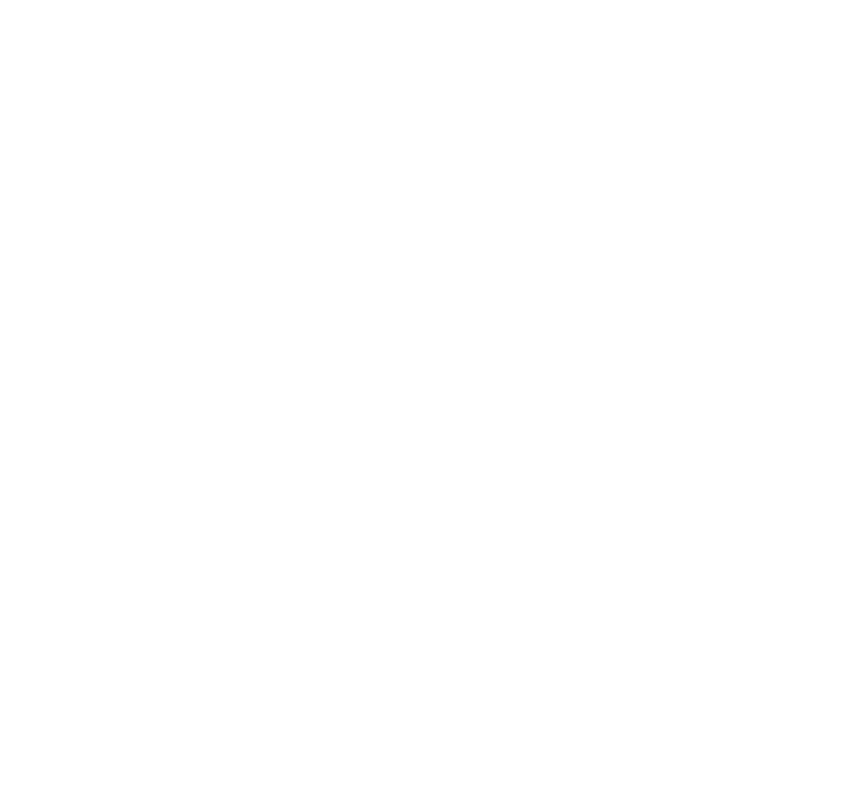
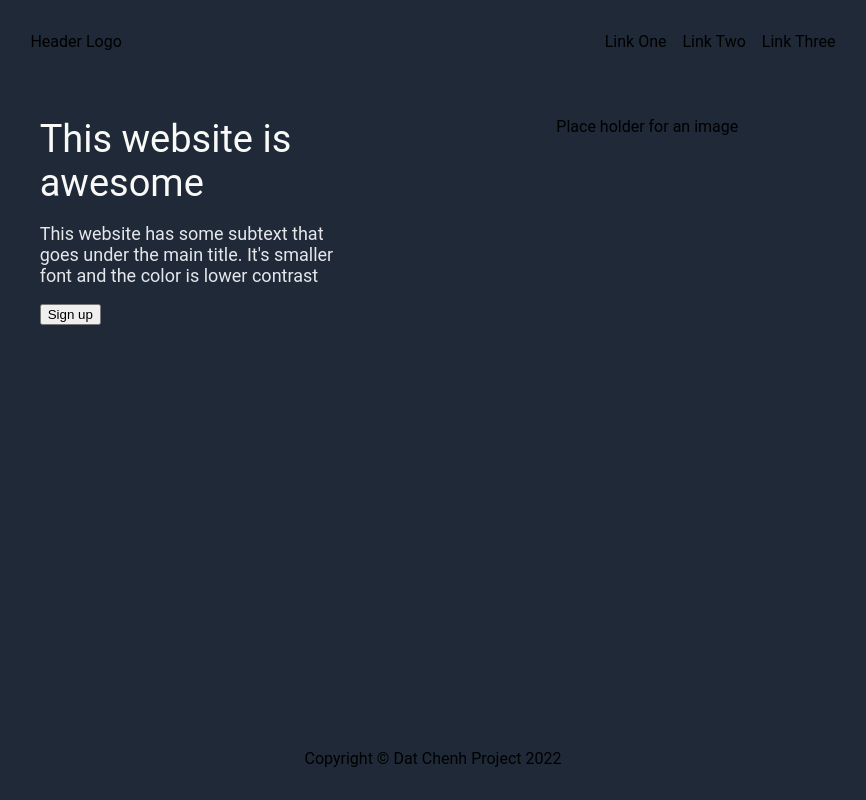
Before and after one commit to datchenh/landing-page, a plain HTML site: page index.html in a window 1280 px wide. Shown: the whole page, without its empty margins (207-1073 px from the left). Drawn offline with Linux system fonts and the light colour scheme.

Commit message:
adding footer and header

```diff
--- a/index.html
+++ b/index.html
@@ -1,21 +1,37 @@
 <!DOCTYPE html>
 <html lang="en">
+
 <head>
     <meta charset="UTF-8">
     <meta http-equiv="X-UA-Compatible" content="IE=edge">
     <meta name="viewport" content="width=device-width, initial-scale=1.0">
     <title>Landing Page</title>
+    <link rel="stylesheet" href="style.css">
 </head>
+
 <body>
+        <div class="header">
+            <p>Header Logo</p>
+            <ul class="right-link">
+                <li><a href="link-one"></a>Link One</li>
+                <li><a href="link-two"></a>Link Two</li>
+                <li><a href="link-three"></a>Link Three</li>
+            </ul>
+        </div>
 
     <div class="container">
-
-
-
-
-
+        <div class="card">
+            <div class="hero">This website is awesome</div>
+            <p>This website has some subtext that goes under the main title. It's smaller font and the color is lower
+                contrast</p>
+            <button>Sign up</button>
+        </div>
+        <div class="card">Place holder for an image</div>
     </div>
 
+    <div class="footer">
+        <p>Copyright &copy; Dat Chenh Project 2022</p>
+    </div>
+</body>
 
-</body>
 </html>
--- a/style.css
+++ b/style.css
@@ -0,0 +1,57 @@
+body{
+    display: flex;
+    flex-direction: column;
+    height: 100vh;
+    margin: 0;
+    overflow: hidden;
+    font-family: Roboto, sans-serif;
+
+}
+
+.header, .footer{
+    display: flex;
+    background-color: #1F2937;
+    justify-content: space-around;
+    padding: 16px;
+
+}
+
+.header{
+    padding-bottom: 50px;
+}
+.footer{
+    display: flex;
+    justify-content: center;
+}
+
+ul{
+    display: flex;
+    gap: 16px;
+}
+li{
+    list-style-type: none;
+}
+
+.container{
+    display: flex;
+    background-color: #1F2937;
+    /* flex-direction: row; */
+    flex-wrap: wrap;
+    justify-content: space-evenly;
+    flex: 1;
+    padding-left: 50px
+}
+.card{
+    border: 1px;
+    width: 320px;
+    /* margin-left: 70px; */
+}
+
+.hero{
+    color: #f9faf8;
+    font-size: 38px;
+}
+.card p{
+    color: #e5e7eb;
+    font-size: 18px;
+}
```
